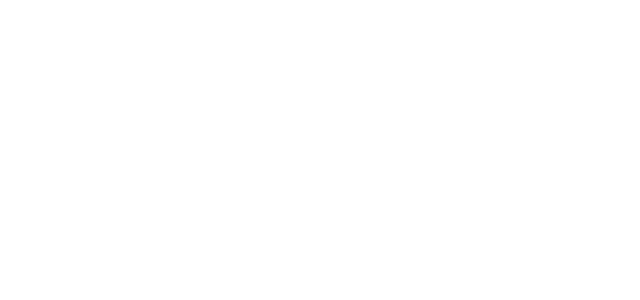
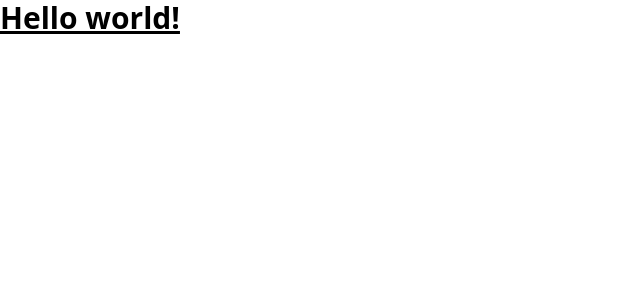
Before and after one commit to brennerpaiva/warmy-challenge, a React (Create React App) app: page / in a window 1280 px wide. Shown: the top 300 px of the page, without its empty margins (0-640 px from the left). Built offline with nearby package versions, Linux system fonts and the light colour scheme.

Commit message:
feat: add tailwindcss

```diff
--- a/package.json
+++ b/package.json
@@ -34,5 +34,8 @@
       "last 1 firefox version",
       "last 1 safari version"
     ]
+  },
+  "devDependencies": {
+    "tailwindcss": "^3.3.2"
   }
 }
--- a/src/App.css
+++ /dev/null
@@ -1,38 +0,0 @@
-.App {
-  text-align: center;
-}
-
-.App-logo {
-  height: 40vmin;
-  pointer-events: none;
-}
-
-@media (prefers-reduced-motion: no-preference) {
-  .App-logo {
-    animation: App-logo-spin infinite 20s linear;
-  }
-}
-
-.App-header {
-  background-color: #282c34;
-  min-height: 100vh;
-  display: flex;
-  flex-direction: column;
-  align-items: center;
-  justify-content: center;
-  font-size: calc(10px + 2vmin);
-  color: white;
-}
-
-.App-link {
-  color: #61dafb;
-}
-
-@keyframes App-logo-spin {
-  from {
-    transform: rotate(0deg);
-  }
-  to {
-    transform: rotate(360deg);
-  }
-}
--- a/src/App.js
+++ b/src/App.js
@@ -1,7 +1,9 @@
-import "./App.css";
-
 function App() {
-  return <div className="App"></div>;
+  return (
+    <div className="App">
+      <h1 className="text-3xl font-bold underline">Hello world!</h1>
+    </div>
+  );
 }
 
 export default App;
--- a/src/index.css
+++ b/src/index.css
@@ -1,13 +1,3 @@
-body {
-  margin: 0;
-  font-family: -apple-system, BlinkMacSystemFont, 'Segoe UI', 'Roboto', 'Oxygen',
-    'Ubuntu', 'Cantarell', 'Fira Sans', 'Droid Sans', 'Helvetica Neue',
-    sans-serif;
-  -webkit-font-smoothing: antialiased;
-  -moz-osx-font-smoothing: grayscale;
-}
-
-code {
-  font-family: source-code-pro, Menlo, Monaco, Consolas, 'Courier New',
-    monospace;
-}
+@tailwind base;
+@tailwind components;
+@tailwind utilities;
--- /dev/null
+++ b/tailwind.config.js
@@ -0,0 +1,8 @@
+/** @type {import('tailwindcss').Config} */
+module.exports = {
+  content: ["./src/**/*.{html,ts,tsx,js,jsx}"],
+  theme: {
+    extend: {},
+  },
+  plugins: [],
+};
```
Also changed, not shown: 1 other file (tests, documents, lock files or other folders).
